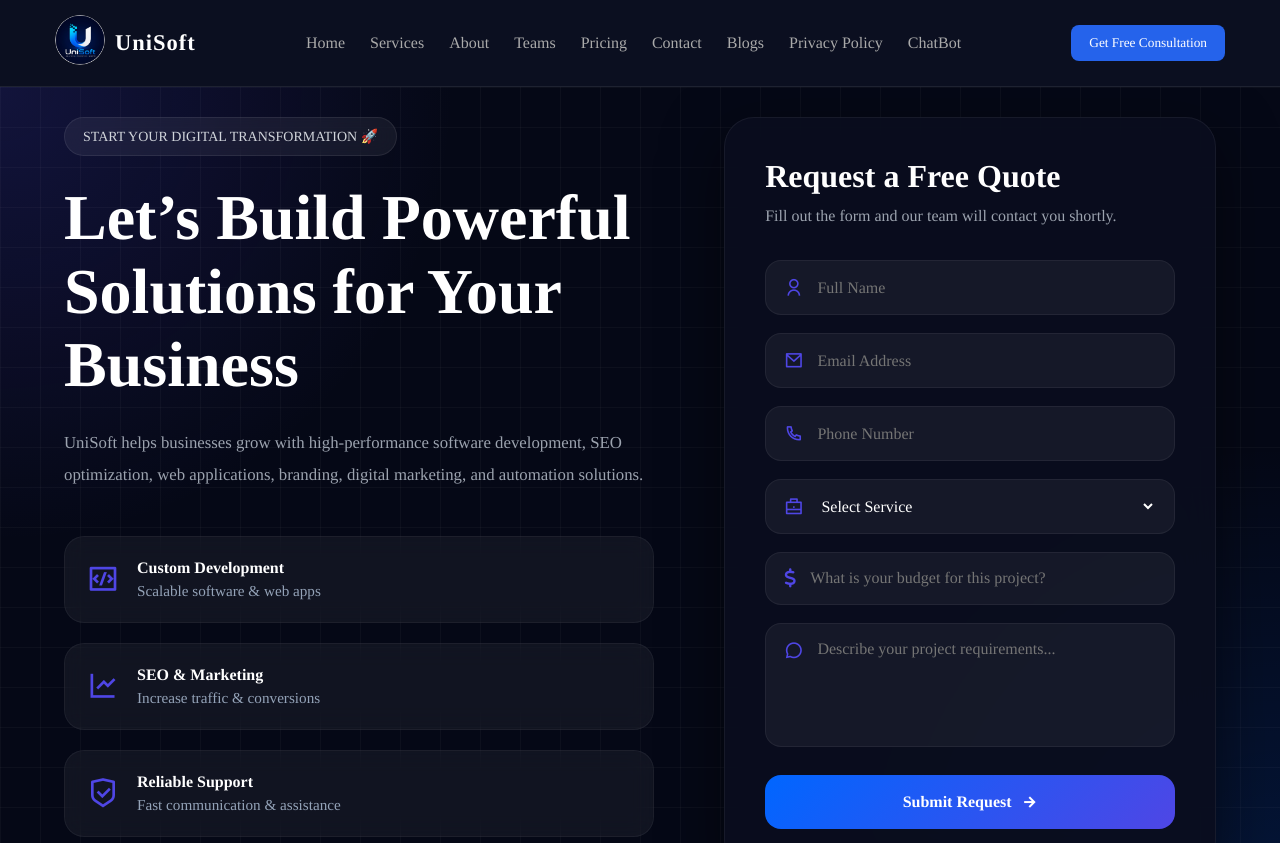
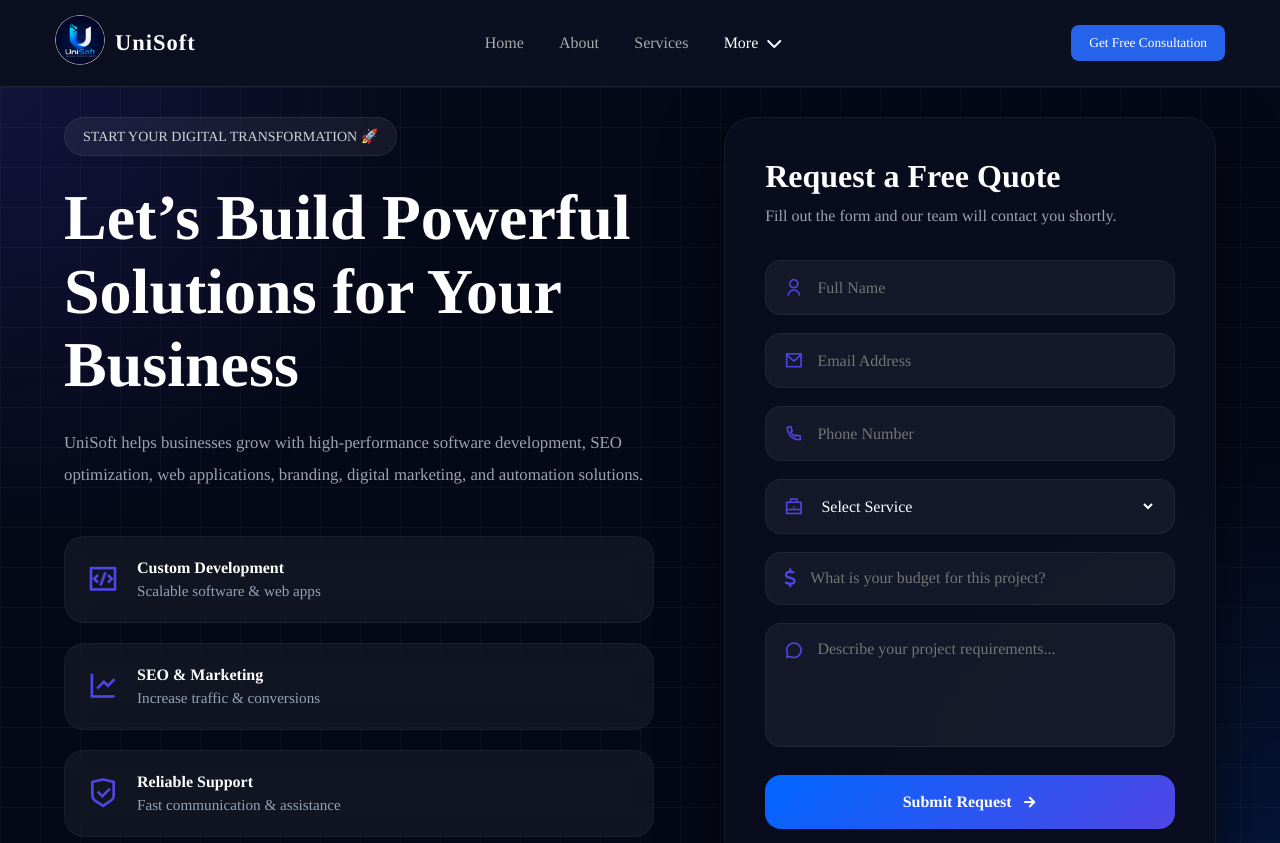
Before and after one commit to ShaniBhai786/UniSoft_Agency, a Next.js app: page /quote in a window 1280 px wide. Shown: the top 843 px of the page. Built offline with nearby package versions, Linux system fonts and the light colour scheme; a web font is replaced by a local one.

Commit message:
feat: enhance NavBar with dropdown menu and improved styling for navigation links

```diff
--- a/src/app/components/NavBar.jsx
+++ b/src/app/components/NavBar.jsx
@@ -13,16 +13,37 @@ const NavBar = () => {
           <div className=""><Link href="/"><Image src="/assets/logo.jpeg" alt="logo" width={50} height={50} /></Link></div>
           <div className="title"><Link href="/"><h2>UniSoft</h2></Link></div>
         </div>
-        <div className="navLinks">
-          <Link className='links' href="/">Home</Link>
-          <Link className='links' href="/services">Services</Link>
-          <Link className='links' href="/about">About</Link>
-          <Link className='links' href="/teams">Teams</Link>
-          <Link className='links' href="/pricing">Pricing</Link>
-              <Link className='links' href="/contact">Contact</Link>
-              <Link className='links' href="/blogs">Blogs</Link>
-              <Link className='links' href="/privacy-policy">Privacy Policy</Link>
-              <Link className='links' href="/chatbot">ChatBot</Link>
+            <div className="navLinks">
+              <Link className="navItem" href="/">Home</Link>
+              <Link className="navItem" href="/about">About</Link>
+              <Link className="navItem" href="/services">Services</Link>
+
+              <div className="navDropdown">
+                <span className="navItem">
+                  More <i className="fa fa-chevron-down"></i>
+                </span>
+                <div className="megaMenu">
+                  <div className="menuColumn">
+                    <h4>Company</h4>
+                    <Link href="/teams">Our Team</Link>
+                    <Link href="/pricing">Pricing</Link>
+                  </div>
+
+                  <div className="menuColumn">
+                    <h4>Resources</h4>
+                    <Link href="/blogs">Blogs</Link>
+                    <Link href="/chatbot">AI ChatBot</Link>
+                  </div>
+
+                  <div className="menuColumn">
+                    <h4>Legal</h4>
+                    <Link href="/privacy-policy">Privacy Policy</Link>
+                    <Link href="/contact">Contact</Link>
+                  </div>
+
+                </div>
+              </div>
+
             </div>
         {nav && <div className="navLinksNav" onClick={() => setNav(!nav)}>
           <i className='fa fa-close closeBtnNav' onClick={() => setNav(!nav)}></i>
@@ -34,6 +55,7 @@ const NavBar = () => {
           <Link className='links' href="/contact"><i className='fa fa-phone'></i><span>Contact</span></Link>
               <Link className='links' href="/blogs"><i className='fa fa-blog'></i><span>Blogs</span></Link>
               <Link className='links' href="/privacy-policy"><i className='fa fa-blog'></i><span>Privacy Policy</span></Link>
+              <Link className='links' href="/chatbot"><i className='fa fa-message'></i><span>ChatBot</span></Link>
         </div>}
             <Link href="/quote" aria-label="Get a free software consultation from UniSoft"><button className="navBtn">Get Free Consultation</button></Link>
         <div className="hamBurger" onClick={() => setNav(!nav)}><i className='fa fa-bars' id='bars'></i></div>
--- a/src/app/styles.css
+++ b/src/app/styles.css
@@ -142,7 +142,103 @@
   color: #ffff;
   box-shadow: 1px 1px 10px white;
 }
-
+.navLinks {
+  display: flex;
+  align-items: center;
+  gap: 2.2rem;
+}
+
+.navItem {
+  position: relative;
+  text-decoration: none;
+  color: #fff;
+  font-weight: 500;
+  transition: .3s;
+  cursor: pointer;
+}
+
+.navItem:hover {
+  color: #3B82F6;
+}
+
+/* underline animation */
+
+.navItem::after {
+  content: "";
+  position: absolute;
+  bottom: -8px;
+  left: 0;
+  width: 0%;
+  height: 2px;
+  background: #3B82F6;
+  transition: 0.1s ease;
+}
+
+.navItem:hover::after {
+  width: 100%;
+}
+
+/* dropdown */
+
+.navDropdown {
+  position: relative;
+}
+
+.navDropdown .navItem {
+  display: flex;
+  align-items: center;
+  gap: 8px;
+}
+
+.megaMenu {
+  position: absolute;
+  top: 55px;
+  left: -120px;
+  display: flex;
+  gap: 55px;
+  padding: 25px 75px;
+  background: #111827;
+  border: 1px solid rgba(255, 255, 255, .08);
+  border-radius: 18px;
+  box-shadow: 0 20px 45px rgba(0, 0, 0, .25);
+  opacity: 0;
+  visibility: hidden;
+  transform: translateY(20px);
+  transition: 0.35s ease;
+  min-width: 540px;
+  z-index: 999;
+}
+
+.navDropdown:hover .megaMenu {
+  opacity: 1;
+  visibility: visible;
+  transform: translateY(0);
+}
+
+.menuColumn {
+  display: flex;
+  flex-direction: column;
+  gap: 14px;
+}
+
+.menuColumn h4 {
+  color: #3B82F6;
+  margin-bottom: 8px;
+  font-size: 15px;
+  font-weight: 700;
+}
+
+.menuColumn a {
+  color: #d1d5db;
+  text-decoration: none;
+  transition: .25s;
+  white-space: nowrap;
+}
+
+.menuColumn a:hover {
+  color: #fff;
+  padding-left: 8px;
+}
 .dashboardHero {
   position: relative;
   min-height: 100vh;
@@ -1982,6 +2078,7 @@
   gap: 50px;
   justify-content: center;
   align-items: stretch;
+  flex-wrap: wrap;
 
   background:
     radial-gradient(circle at 20% 20%,
```
